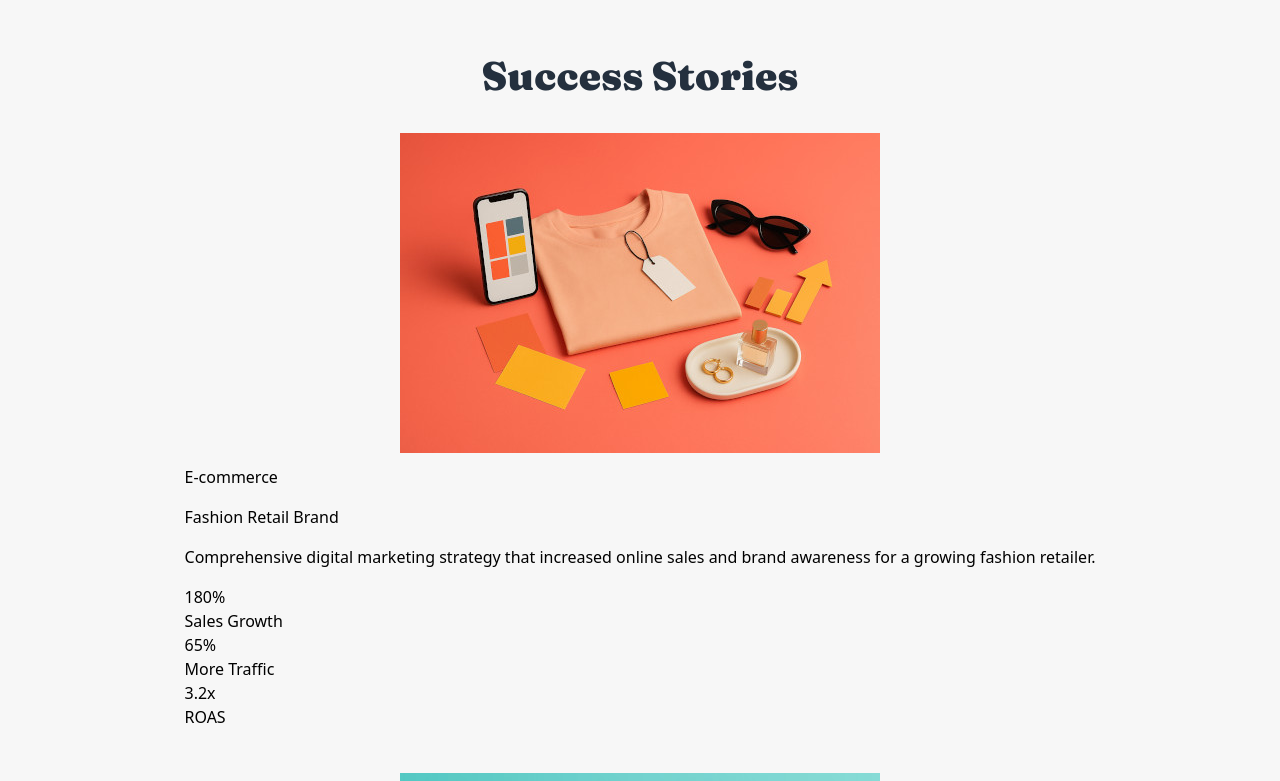
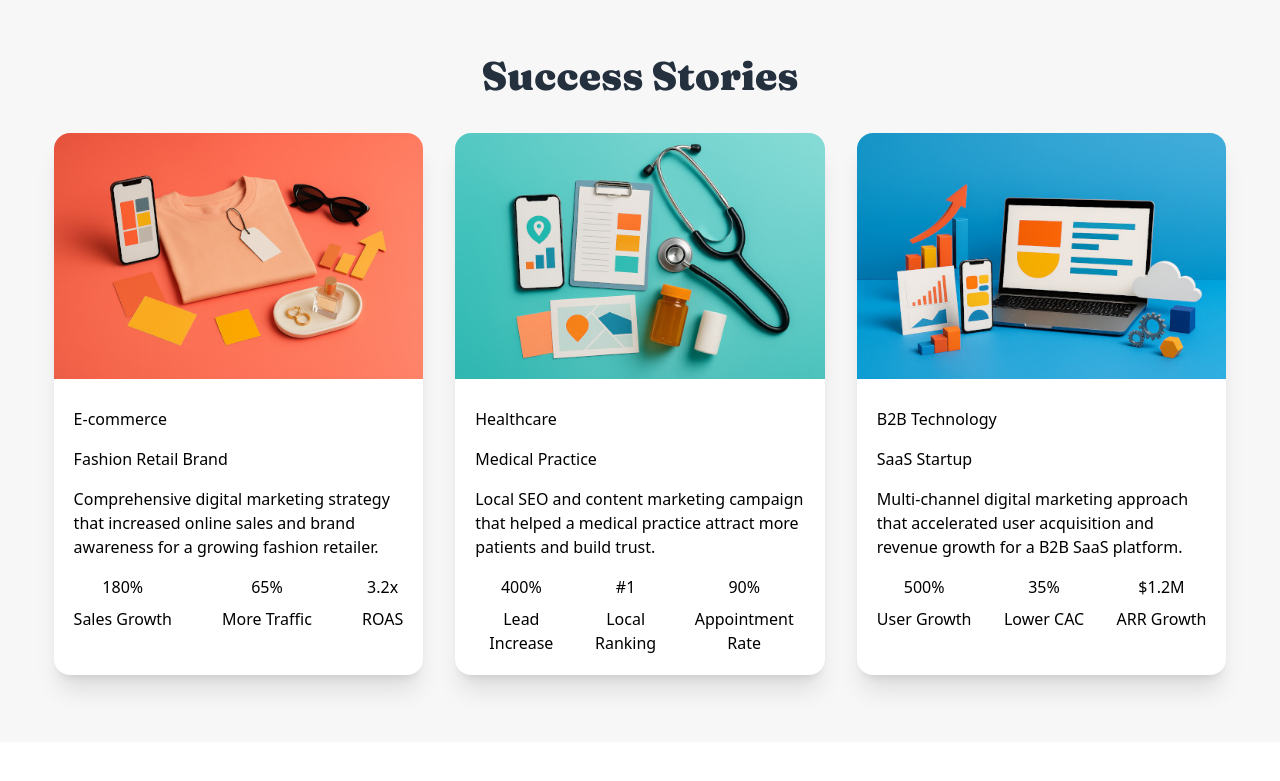
Before and after one commit to JakubM-I/agency-landing-page, a React (Vite) app: page /digital-marketing in a window 1280 px wide. Shown: the part 3600-4381 px from the top of the page. Built offline with nearby package versions, Linux system fonts and the light colour scheme.

Commit message:
Add basic styling

```diff
--- a/src/features/digital-marketing/SuccessStories/index.tsx
+++ b/src/features/digital-marketing/SuccessStories/index.tsx
@@ -7,17 +7,17 @@ const SuccessStories: React.FC<SuccessStoriesProps> = ({items, images}) => {
              <SectionTitle title="Success Stories" styling="mb-8" id="successSection" />
               <div className="flex flex-col sm:flex-row flex-nowrap sm:flex-wrap justify-center items-stretch gap-10 sm:gap-8 px-6">
                 {items.map((item, index) => (
-                    <article key={index} className="flex flex-col justify-start items-center" aria-label={`${item.category}: ${item.title}`}>
+                    <article key={index} className="flex flex-col justify-start items-center gap-2 flex-[0_1_45%] lg:flex-[0_1_30%] bg-white h-auto rounded-2xl shadow-xl overflow-hidden" aria-label={`${item.category}: ${item.title}`}>
                         <img src={images[item.section][item.img]} alt={item.title} />
-                        <div className="p-3 flex flex-col justify-start items-start gap-4">
+                        <div className="p-5 flex flex-col justify-start items-start gap-4">
                             <span>{item.category}</span>
                             <h3>{item.title}</h3>
                             <p>{item.description}</p>
-                            <dl>
+                            <dl className="flex flex-nowrap justify-between items-start gap-3 w-full">
                                 {item.effects.map((effect, index) => (
-                                    <div key={index}>
+                                    <div key={index} className="flex flex-col flex-nowrap justify-start items-center gap-2">
                                         <dd>{effect.value}</dd>
-                                        <dt>{effect.title}</dt>
+                                        <dt className="text-center">{effect.title}</dt>
                                     </div>
                                 ))}
                             </dl>
```
